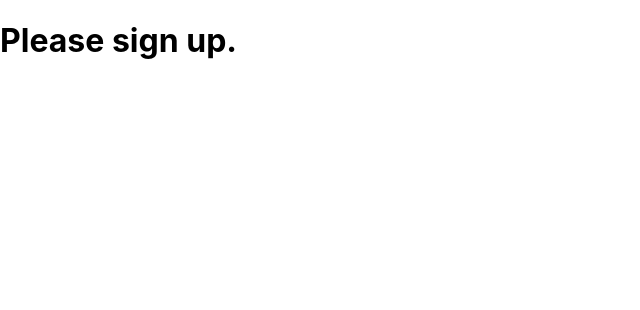
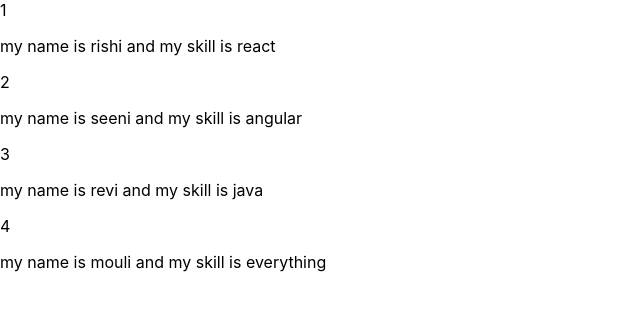
Before and after one commit to RISHI-DHARUMAN/react, a React (Create React App) app: page / in a window 1280 px wide. Shown: the top 310 px of the page, without its empty margins (0-640 px from the left). Built offline with nearby package versions, Linux system fonts and the light colour scheme.

Commit message:
list and key

```diff
--- a/src/index.js
+++ b/src/index.js
@@ -1,8 +1,8 @@
 import React from 'react';
 import ReactDOM from 'react-dom/client';
 import './index.css';
-// import Namelist from './lists';
-import Greeting from './conditional_Rendering';
+import Namelist from './lists';
+// import Greeting from './conditional_Rendering';
 // import App from './App';
 // import Tick from "./Rendering"
 // import Welcome from './props';
@@ -17,8 +17,8 @@ root.render(
     <Tick /> */}
     {/* <Message/> */}
     {/* <Welcome/> */}
-    {/* <Namelist/> */}
-    <Greeting/>
+    <Namelist/>
+    {/* <Greeting/> */}
     </div>
 
 
--- a/src/lists.js
+++ b/src/lists.js
@@ -1,5 +1,5 @@
 // import react from 'react';
-import Person from '/.person'
+// import Person from '/.person'
 
 function Namelist(){
     const person=[
@@ -24,10 +24,18 @@ function Namelist(){
             skill:'everything'
         }
     ]
-    const personlist = person.map(person=> <Person key ={person.id} person ={person}/>);
+   const details = person.map((d)=>d)
 
-    return <div>
-       { personlist}
+   return (
+    <div>
+      {details.map((d) => (
+        <div key={d.id}> {d.id}
+        <p>my name is {d.name} and my skill is {d.skill}</p>
+
+        </div>
+
+      ))}
     </div>
+  );
 }
 export default Namelist
```
Also changed, not shown: src/person.js (deleted, +0 -10 lines).
